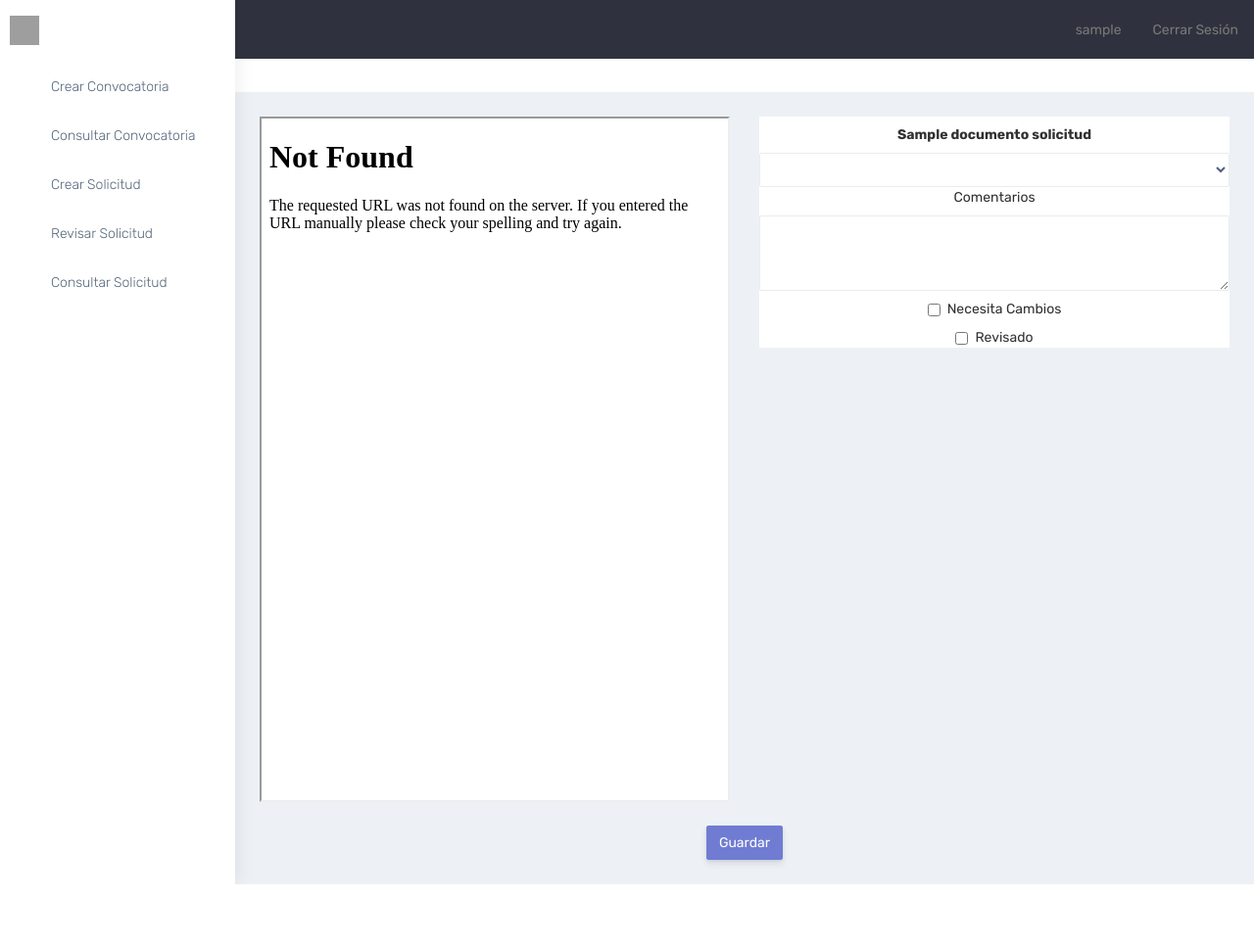
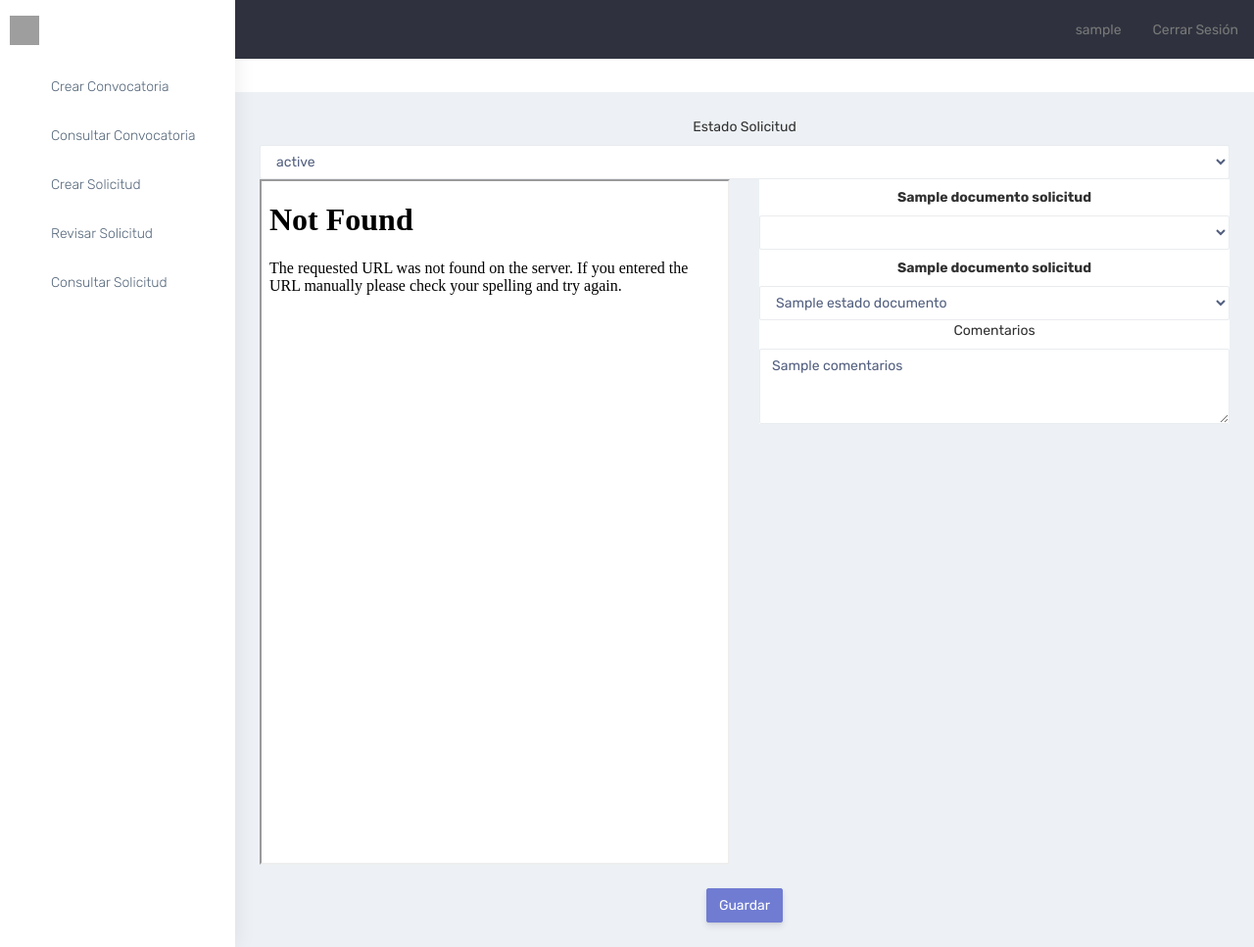
Before and after one commit to xdanielsb/lunch-service, a Flask app: page /revisar_solicitud/1 in a window 1280 px wide. Shown: the whole page at 98% size. Before the commit the page ends 903 px from the top, so only its background shows below. Run offline with Flask 2, Linux system fonts and the light colour scheme; the visitor is signed in with stand-in values (Sample User, id 1); a database or web service that is not in the repository returns one stand-in record (values such as "Sample title"); lists and menus that the app fills with data are empty; some libraries are stand-ins or nearby versions; grey boxes are pictures that could not be loaded.

Commit message:
feat: add logic to display a solicitud.

```diff
--- a/app/app.py
+++ b/app/app.py
@@ -1,6 +1,9 @@
 import functools
 import os
 from datetime import date
+
+from flask import Flask, flash, g, redirect, render_template, request, session, url_for
+from werkzeug.utils import secure_filename
 
 from control.connection import get_db
 from control.dao.convocatoria import Convocatoria
@@ -8,15 +11,15 @@ from control.dao.convocatoria_facultad import ConvocatoriaFacultad
 from control.dao.convocatoria_tipo_subsidio import ConvocatoriaTipoSubsidio
 from control.dao.documento_solicitud import DocumentoSolicitud
 from control.dao.estado_convocatoria import EstadoConvocatoria
+from control.dao.estado_documento import EstadoDocumento
+from control.dao.estado_solicitud import EstadoSolicitud
+from control.dao.estudiante import Estudiante
 from control.dao.facultad import Facultad
 from control.dao.periodo import Periodo
 from control.dao.puntaje_tipo_documento import PuntajeTipoDocumento
 from control.dao.solicitud import Solicitud
-from control.dao.estudiante import Estudiante
 from control.dao.tipo_documento import TipoDocumento
 from control.dao.tipo_subsidio import TipoSubsidio
-from flask import Flask, flash, g, redirect, render_template, request, session, url_for
-from werkzeug.utils import secure_filename
 
 app = Flask(__name__)
 app.config.from_object("config.Config")
@@ -255,6 +258,18 @@ def solicitud():
     )
 
 
+@login_required
+@app.route("/consultar_solicitud")
+def consultar_solicitud():
+    if g.user.get("id_estudiante") is not None:
+        solicitudes = Solicitud().get_all()
+        for solicitud in solicitudes:
+            if solicitud[1] == g.user["id_estudiante"]:
+                return redirect(url_for("revisar_solicitud", id_solicitud=solicitud[0]))
+    flash("Su usuario no tiene solicitudes activas")
+    return redirect(url_for("home"))
+
+
 @app.route("/revisar_solicitud", methods=["GET", "POST"])
 @app.route("/revisar_solicitud/<id_solicitud>", methods=["GET", "POST"])
 @login_required
@@ -262,13 +277,19 @@ def revisar_solicitud(id_solicitud=None):
     if request.method == "POST":
         tipos_documento = TipoDocumento().get_all()
         documento_solicitud = DocumentoSolicitud()
+        Solicitud().update_estado(
+            request.form["id_solicitud"], request.form["id_estado_solicitud"]
+        )
+        print(request.form)
         for idt, _, nombre_tipo in tipos_documento:
-            if "revisado{}".format(idt) in request.form:
+            if "doc{}".format(idt) in request.form:
                 data = {
                     "comentarios": request.form["comentario{}".format(idt)],
                     "id_solicitud": request.form["id_solicitud"],
                     "id_tipo_documento": idt,
-                    "revisado": 1 if "revisado{}".format(idt) in request.form else 0,
+                    "id_estado_documento": request.form[
+                        "estado_documento{}".format(idt)
+                    ],
                     "id_puntaje_tipo_documento": request.form[
                         "tipo_puntaje{}".format(idt)
                     ],
@@ -279,11 +300,16 @@ def revisar_solicitud(id_solicitud=None):
     if id_solicitud is not None:
         documentos_solicitud = DocumentoSolicitud().get(id_solicitud)
         puntajes = PuntajeTipoDocumento().get_all()
+        estados_solicitud = EstadoSolicitud().get_all()
+        estados_documento = EstadoDocumento().get_all()
         return render_template(
             "revisar-solicitud.html",
             documentos_solicitud=documentos_solicitud,
+            estados_solicitud=estados_solicitud,
             puntajes=puntajes,
+            estados_documento=estados_documento,
             id_solicitud=id_solicitud,
+            id_estado_solicitud=Solicitud().get_estado(id_solicitud),
         )
     solicitudes = Solicitud().get_all()
     return render_template("listar-solicitudes.html", solicitudes=solicitudes)
--- a/app/control/dao/documento_solicitud.py
+++ b/app/control/dao/documento_solicitud.py
@@ -9,17 +9,18 @@ class DocumentoSolicitud:
         return execute(q)
 
     def get(self, id_solicitud):
-        q = "select ds.id_tipo_documento, td.nombre, url, necesita_cambios, revisado from documento_solicitud as ds, tipo_documento as  td  where ds.id_tipo_documento = td.id_tipo_documento and id_solicitud={}".format(
+        q = "select ds.id_tipo_documento, td.nombre, url, id_estado_documento, comentarios, id_puntaje_tipo_documento from documento_solicitud as ds, tipo_documento as  td  where ds.id_tipo_documento = td.id_tipo_documento and id_solicitud={}".format(
             id_solicitud
         )
         return query(q)
 
     def update(self, data):
-        q = "update documento_solicitud set  comentarios='{}', id_puntaje_tipo_documento={}, revisado={} where id_solicitud={} and id_tipo_documento={}".format(
+        q = "update documento_solicitud set  comentarios='{}', id_puntaje_tipo_documento={}, id_estado_documento={} where id_solicitud={} and id_tipo_documento={}".format(
             data["comentarios"],
             data["id_puntaje_tipo_documento"],
-            data["revisado"],
+            data["id_estado_documento"],
             data["id_solicitud"],
             data["id_tipo_documento"],
         )
+        print(q)
         execute(q)
--- /dev/null
+++ b/app/control/dao/estado_documento.py
@@ -0,0 +1,7 @@
+from ..connection import query
+
+
+class EstadoDocumento:
+    def get_all(self):
+        q = "select id_estado_documento, nombre from estado_documento"
+        return query(q)
--- /dev/null
+++ b/app/control/dao/estado_solicitud.py
@@ -0,0 +1,7 @@
+from ..connection import query
+
+
+class EstadoSolicitud:
+    def get_all(self):
+        q = "select id_estado_solicitud, estado from estado_solicitud"
+        return query(q)
--- a/app/control/dao/estudiante.py
+++ b/app/control/dao/estudiante.py
@@ -3,5 +3,7 @@ from ..connection import query
 
 class Estudiante:
     def get(self, iden):
-        q = "select id_estudiante, nombre, apellido, email from estudiante where identificacion = '{}'".format(iden)
+        q = "select id_estudiante, nombre, apellido, email from estudiante where identificacion = '{}'".format(
+            iden
+        )
         return query(q)[0]
--- a/app/control/dao/solicitud.py
+++ b/app/control/dao/solicitud.py
@@ -8,6 +8,18 @@ class Solicitud:
         )
         execute(q)
 
+    def get_estado(self, id_solicitud):
+        q = "select id_estado_solicitud from solicitud where id_solicitud = {}".format(
+            id_solicitud
+        )
+        return query(q)[0][0]
+
+    def update_estado(self, id_solicitud, id_new_estado):
+        q = "update solicitud set id_estado_solicitud ={} where id_solicitud ={}".format(
+            id_new_estado, id_solicitud
+        )
+        execute(q)
+
     def get_all(self):
         q = "select id_solicitud, id_estudiante, ultima_actualizacion, id_estado_solicitud, id_convocatoria from solicitud"
         return query(q)
--- a/app/templates/base2.html
+++ b/app/templates/base2.html
@@ -52,7 +52,7 @@
             <li class="sidebar-item"> <a class="sidebar-link waves-effect waves-dark sidebar-link" href="{{ url_for('convocatoria_view') }}" aria-expanded="false"><i class="fa fa-columns" aria-hidden="true"></i><span class="hide-menu">Consultar Convocatoria</span></a></li>
             <li class="sidebar-item"> <a class="sidebar-link waves-effect waves-dark sidebar-link" href="{{ url_for('solicitud') }}" aria-expanded="false"><i class="fa fa-columns" aria-hidden="true"></i><span class="hide-menu">Crear Solicitud</span></a></li>
             <li class="sidebar-item"> <a class="sidebar-link waves-effect waves-dark sidebar-link" href="{{ url_for('revisar_solicitud') }}" aria-expanded="false"><i class="fa fa-columns" aria-hidden="true"></i><span class="hide-menu">Revisar Solicitud</span></a></li>
-            <li class="sidebar-item"> <a class="sidebar-link waves-effect waves-dark sidebar-link" href="{{ url_for('revisar_solicitud') }}" aria-expanded="false"><i class="fa fa-columns" aria-hidden="true"></i><span class="hide-menu">Consultar Solicitud</span></a></li>
+            <li class="sidebar-item"> <a class="sidebar-link waves-effect waves-dark sidebar-link" href="{{ url_for('consultar_solicitud') }}" aria-expanded="false"><i class="fa fa-columns" aria-hidden="true"></i><span class="hide-menu">Consultar Solicitud</span></a></li>
           </ul>
         </nav>
       </div>
--- a/app/templates/revisar-solicitud.html
+++ b/app/templates/revisar-solicitud.html
@@ -3,40 +3,51 @@
 
 <form class="text-center" action="{{ url_for('revisar_solicitud') }}" method="POST">
   <input type="hidden" name="id_solicitud" value="{{id_solicitud}}">
-  {% for  id_tipo_documento, nombre, url,necesita_cambios, revisado in documentos_solicitud %}
+  <label for="sel2">Estado Solicitud</label>
+  <select name="id_estado_solicitud" class="form-control" id="sel2" value="{{id_estado_solicitud}}">
+    {% for estadocon in estados_solicitud %}
+    <option value="{{estadocon[0]}}" {% if estadocon[0] == id_estado_solicitud %} selected {%endif%}>{{ estadocon[1] }} </option>
+    {% endfor %}
+  </select>
+
+  {% for  id_tipo_documento, nombre, url, id_estado_documento, comentarios, current_id_puntaje_tipo_doc in documentos_solicitud %}
   <div class="row">
     <div class="col md-6">
       <div class="card mb-4">
-        <input type="hidden" value="{{id_tipo_documento}}">
+        {% set doc_checked = 'doc{}'.format(id_tipo_documento)%}
+        <input type="hidden" name="{{doc_checked}}" value="{{id_tipo_documento}}">
         <iframe src="{{ url_for('static', filename='uploads/{}'.format(url))}}" style="width:100%;height:700px;"></iframe>
       </div>
     </div>
     <div class="col md-6">
       <div class="card mb-4">
+        {% if puntajes and g.user["rol"][0] != "e" %}
         <label class="mt-2 mb-2" for="sel1"><b>{{nombre}}</b></label>
-        <select class="form-control " name="tipo_puntaje{{id_tipo_documento}}">
-          {% if puntajes %}
-          {% for nombre, id_tipo_documento, puntaje, id_puntaje_tipo_documento in puntajes[id_tipo_documento] %}
-          <option value="{{id_puntaje_tipo_documento}}"> {{nombre}}</option>
+        {% set id_tipo_doc = 'tipo_puntaje{}'.format(id_tipo_documento)%}
+        <select class="form-control " name="{{id_tipo_doc}}">
+          {% for nombre_tipo, id_tipo_documento, puntaje, id_puntaje_tipo_documento in puntajes[id_tipo_documento] %}
+          <option value="{{id_puntaje_tipo_documento}}" {% if current_id_puntaje_tipo_doc==id_puntaje_tipo_documento %} selected {% endif %}> {{nombre_tipo}}</option>
           {% endfor %}
-          {% endif %}
+        </select>
+        {% endif %}
+        <label class="mt-2 mb-2" for="sel2"><b>{{nombre}}</b></label>
+        {% set id_estado_doc = 'estado_documento{}'.format(id_tipo_documento)%}
+        <select class="form-control " name="{{id_estado_doc}}">
+          {% for id_estado, nombre_estado in estados_documento %}
+          <option value="{{id_estado}}" {% if id_estado == id_estado_documento %} selected {% endif %}> {{nombre_estado}}</option>
+          {% endfor %}
         </select>
         <label for="notas">Comentarios</label>
-        <textarea class="form-control" name="comentario{{id_tipo_documento}}" rows="3"></textarea>
-        <div class="form-check mt-2">
-          <input type="checkbox" id="necesita_cambios{{id_tipo_documento}}" class="form-check-input big-checkbox " name="revisado{{id_tipo_documento}}" {% if necesita_cambios == 1 %} checked {% endif %}>
-          <label for="necesita_cambios{{id_tipo_documento}}" class="form-check-label">Necesita Cambios</label>
-        </div>
-        <div class="form-check mt-2">
-          <input type="checkbox" id="revisado{{id_tipo_documento}}" class="form-check-input big-checkbox " name="revisado{{id_tipo_documento}}" {% if revisado == 1 %} checked {% endif %}>
-          <label for="revisado{{id_tipo_documento}}" class="form-check-label">Revisado</label>
-        </div>
+        {% set id_comment = 'comentario{}'.format(id_tipo_documento)%}
+        <textarea class="form-control" name="comentario{{id_tipo_documento}}" rows="3">{{comentarios}}</textarea>
       </div>
     </div>
   </div>
   {% endfor %}
+  {% if g.user["username"][0] != "e" %}
   <div class="text-center">
     <input type="submit" class="btn btn-primary" value="Guardar">
   </div>
+  {% endif %}
 </form>
 {% endblock %}
--- a/app/templates/solicitud.html
+++ b/app/templates/solicitud.html
@@ -10,7 +10,7 @@
 <p><b>Convocatoria Activa:</b> {{id_convocatoria[0]}}</p>
 <p> <i> Todos los documentos deben estar en formato pdf </i>
 </p>
-  {% endif %}
+{% endif %}
 <form class="" action="{{ url_for('solicitud') }}" method="POST" enctype="multipart/form-data">
   <input type="hidden" value="{{id_convocatoria[0]}}" name="id_convocatoria">
   <div class="row">
```
